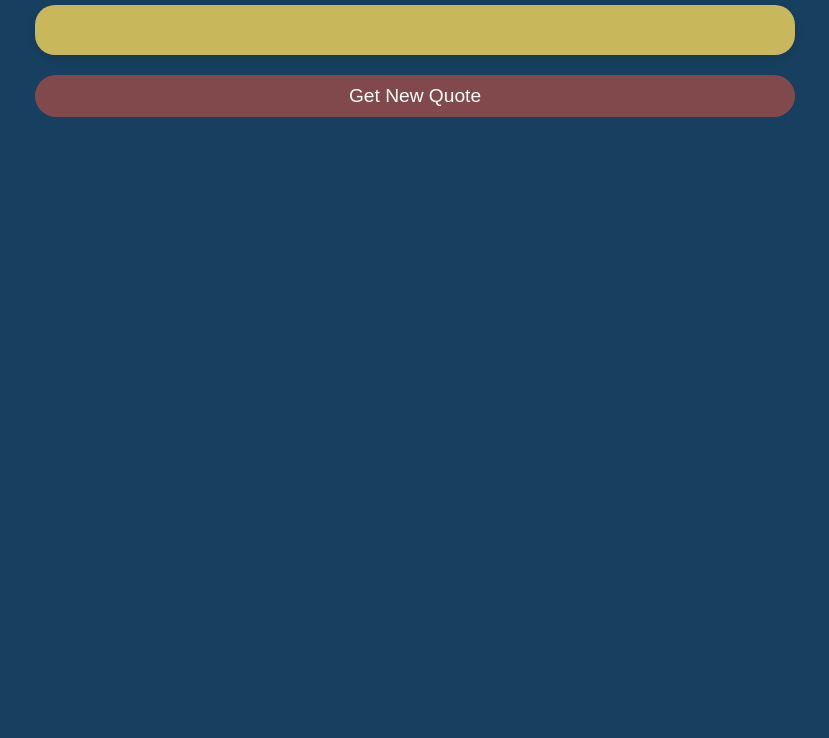
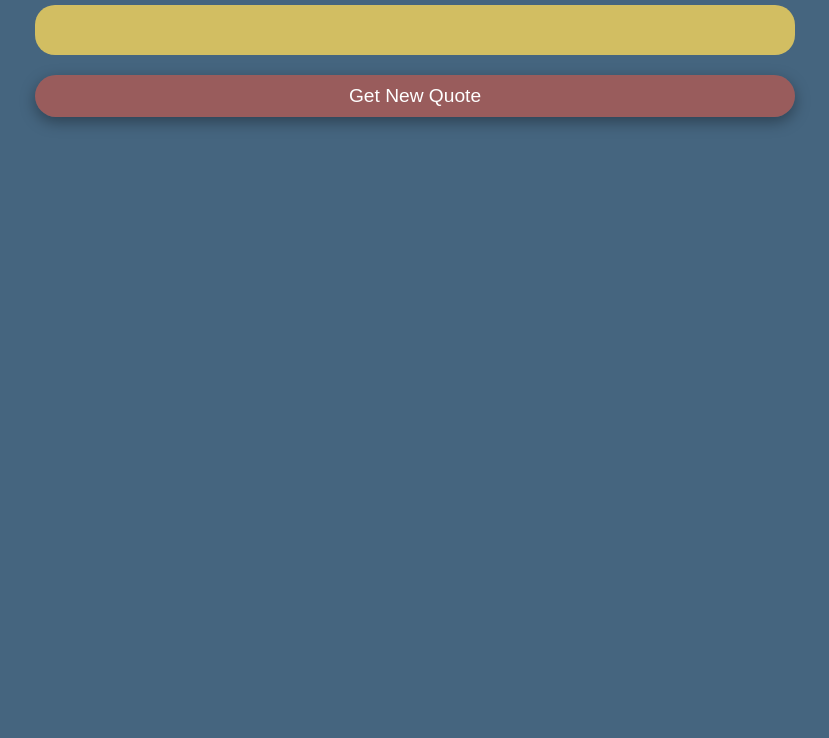
Before and after one commit to abutler911/random-quotes-html-js, a plain HTML site: page index.html in a window 1280 px wide. Shown: the part 62-800 px from the top of the page, without its empty margins (225-1054 px from the left). Drawn offline with Linux system fonts and the light colour scheme.

Commit message:
styling changes

```diff
--- a/style.css
+++ b/style.css
@@ -5,7 +5,7 @@
 }
 
 body {
-    background-color: #173F5F;
+    background-color: rgba(23, 63, 95, 0.8);
 
 }
 
@@ -27,7 +27,7 @@ h1 {
     padding: 20px;
     border-radius: 20px;
     background-color: rgba(246, 213, 92, 0.8);
-    box-shadow: 0px 3px 10px rgba(0, 0, 0, 0.1);
+    box-shadow: box-shadow: rgba(0, 0, 0, 0.35) 0px 5px 15px;
     margin-bottom: 20px;
 }
 
@@ -59,6 +59,7 @@ h1 {
     border: none;
     cursor: pointer;
     width: 100%;
+    box-shadow: rgba(0, 0, 0, 0.35) 0px 5px 15px;
 }
 
 #quote-btn:hover {
```
